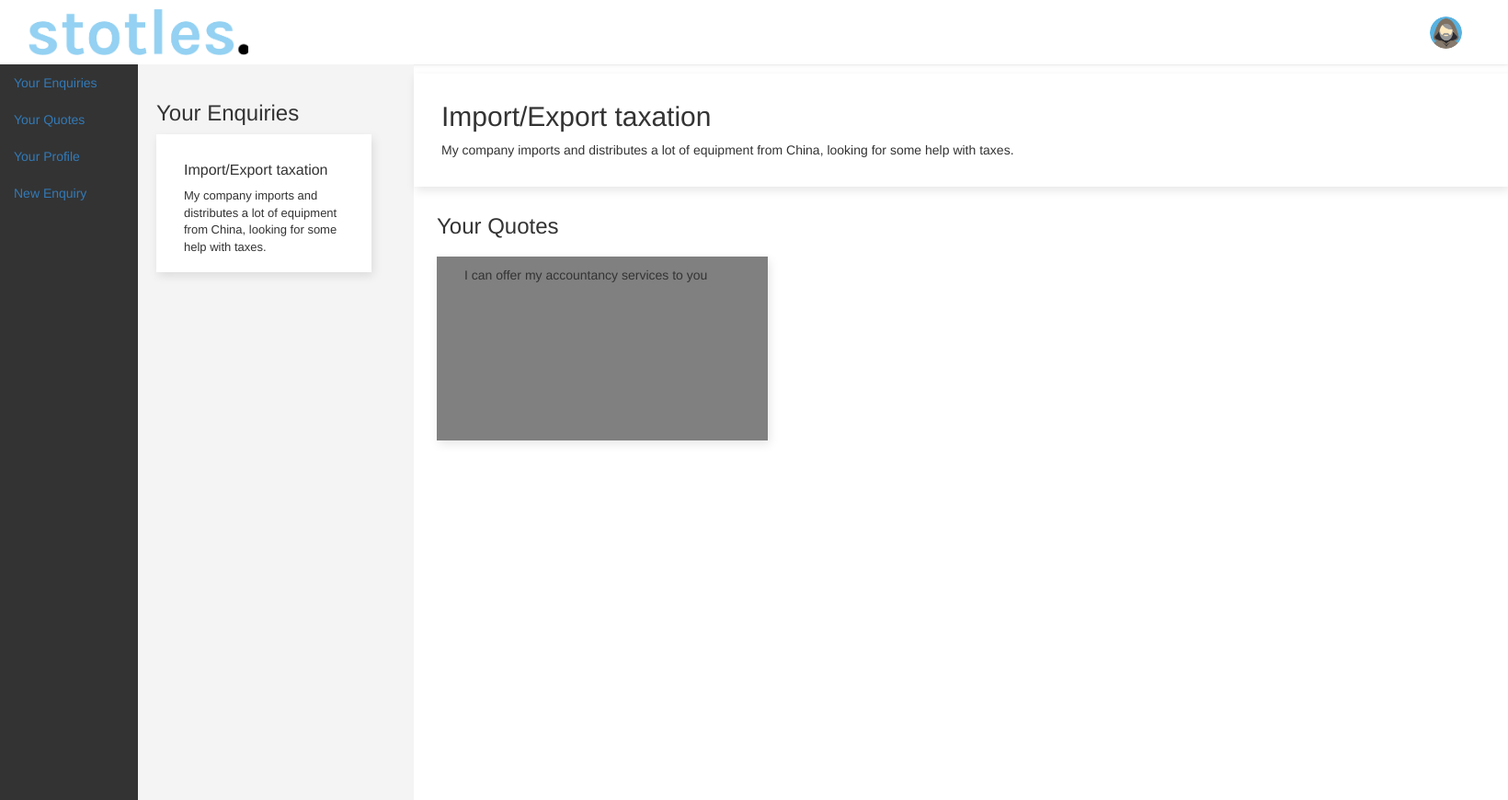
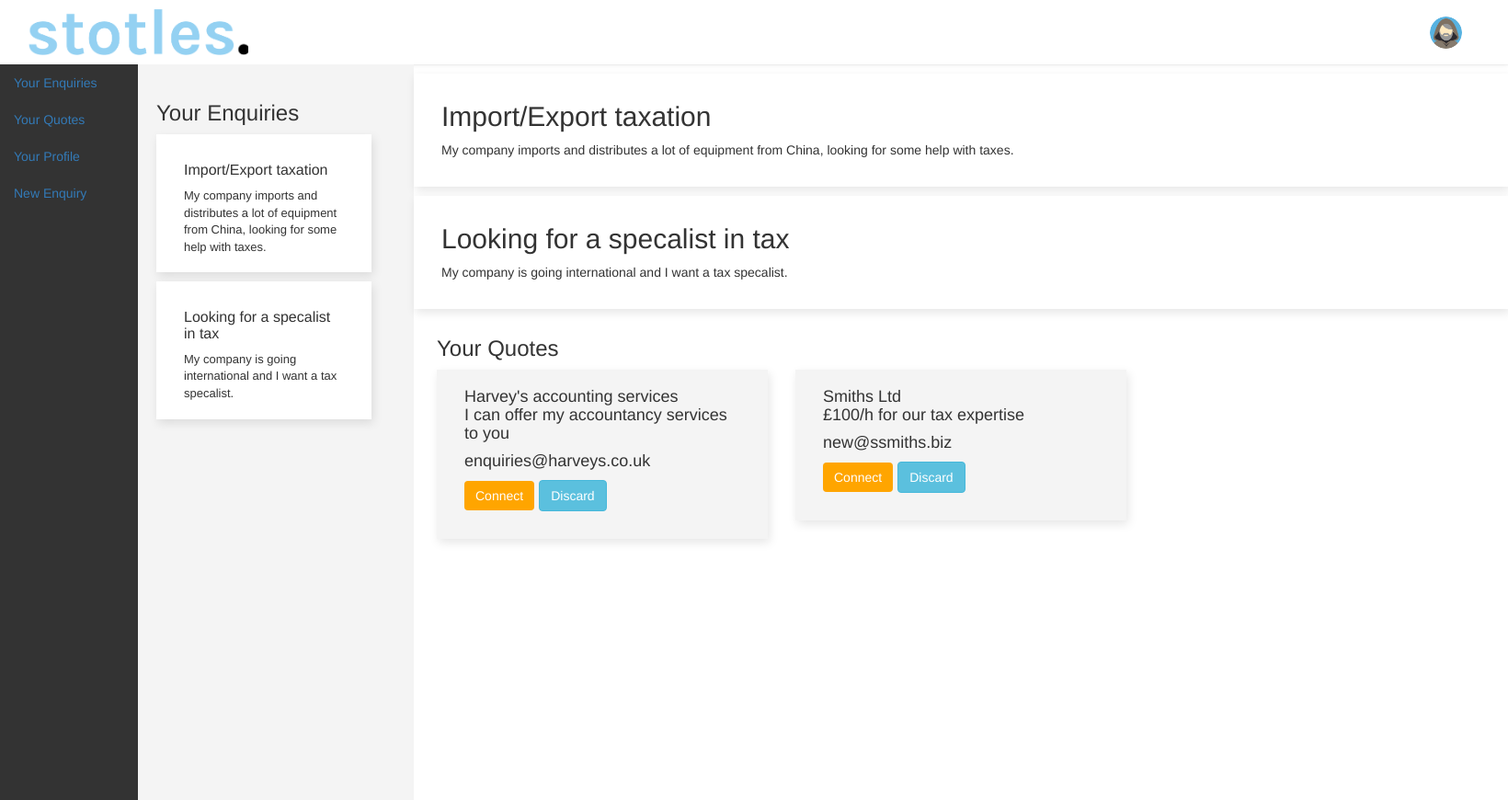
Before and after one commit to carstenschaltz/accountant-magnet, a Rails app: page /users/1 in a window 1640 px wide. Shown: the whole page at 92% size. Run offline with Rails 7, Linux system fonts and the light colour scheme; a user stored in the database is signed in; data comes from the database, SQL or seed files in the repository; style sheets or scripts are compiled from the project's sources; some libraries are stand-ins or nearby versions.

Commit message:
added new seed and corrected .each iteration

```diff
--- a/app/assets/stylesheets/pages/_show-users.scss
+++ b/app/assets/stylesheets/pages/_show-users.scss
@@ -14,10 +14,13 @@
 .context-sidebar{
   flex: 0 0 300px;
   height: 100vh;
+  overflow-y: scroll;
 }
 .enquiries{
   flex-grow: 1;
   height: 100vh;
+  width: 100vw;
+  max-width: 100%;
 }
 
 .enquiry-card {
@@ -26,6 +29,7 @@
   margin: 50px;
   box-shadow: 2px 4px 10px rgba(0,0,0,0.1);
   margin: 10px 0;
+  max-width: 100%;
 }
 
 
@@ -48,9 +52,7 @@
 
 
 .quote-card{
-  background-color: grey;
+  background-color: #F4F4F4;
   padding: 10px 30px 20px 30px;
   box-shadow: 2px 4px 10px rgba(0,0,0,0.1);
-  margin: 10px 0;
-  height: 200px;
 }
--- a/app/views/users/show.html.erb
+++ b/app/views/users/show.html.erb
@@ -18,34 +18,38 @@
 
   <div class="context-sidebar grey-wrapper">
     <h3>Your Enquiries</h3>
+      <% @user_enquiries.each do |enquiry| %>
       <div class="enquiry-context-card enquiry-card">
-      <% @user_enquiries.each do |enquiry| %>
         <h2> <%= enquiry.title %></h2>
         <p> <%= enquiry.description %> </p>
+      </div>
       <% end %>
-    </div>
   </div>
 
   <div class="enquiries">
+      <% @user_enquiries.each do |enquiry| %>
       <div class="enquiry-card">
-      <% @user_enquiries.each do |enquiry| %>
         <h2> <%= enquiry.title %></h2>
         <p> <%= enquiry.description %> </p>
+      </div>
       <% end %>
-    </div>
 
       <div class="container">
         <h3>Your Quotes</h3>
         <div class="row">
+         <% @user_enquiries.each do |enquiry| %>
+          <% enquiry.quotes.each do |quote| %>
             <div class="col-xs-12 col-sm-4">
               <div class="quote-card">
-           <% @user_enquiries.each do |enquiry| %>
-            <% enquiry.quotes.each do |quote| %>
+                <h4><%= quote.accountant.name %></h>
                 <p><%= quote.message %></p>
+                <p> <%= quote.accountant.email %></p>
+                <%= link_to "Connect", '#', class:'btn btn-primary btn primary-color' %>
+                <%= link_to "Discard", '#', class:'btn btn-info btn' %>
+              </div>
+            </div>
             <% end %>
             <% end %>
         </div>
     </div>
 </div>
-  </div>
-</div>
--- a/db/seeds.rb
+++ b/db/seeds.rb
@@ -20,6 +20,7 @@ e = Enquiry.create! title: "Import/Export taxation", user: u, is_local: true, de
 e2 = Enquiry.create! title: "General Bookkeeping", user: u2, is_local: false, description: "As my company has been growing I have been looking for someone to help keep the bookkeeping under control"
 e3 = Enquiry.create! title: "Audit", user: u3, is_local: false, description: "Looking for an accountant to help out with audits."
 e4 = Enquiry.create! title: "Financial difficulties", user: u4, is_local: true, description: "The pub is going through some hard times, we are looking for an accountant to help with insolvency."
+e5 = Enquiry.create! title: "Looking for a specalist in tax", user: u, is_local: true, description: "My company is going international and I want a tax specalist."
 
 es = EnquiryService.create! service: services[3], enquiry: e
 es2 = EnquiryService.create! service: services[5], enquiry: e2
@@ -44,3 +45,4 @@ q = Quote.create! message: "I can offer my accountancy services to you", success
 q2 = Quote.create! message: "We offer excellent accounting for pubs", successful: false, enquiry: e2, accountant: a2
 q3 = Quote.create! message: "We can offer a contract for £30p hour", successful: true, enquiry: e3, accountant: a
 q4 = Quote.create! message: "£70/h for our services", successful: false, enquiry: e4, accountant: a3
+q5 = Quote.create! message: "£100/h for our tax expertise", successful: false, enquiry: e, accountant: a3
```
Lines whose indentation alone changed are shown as unchanged.
